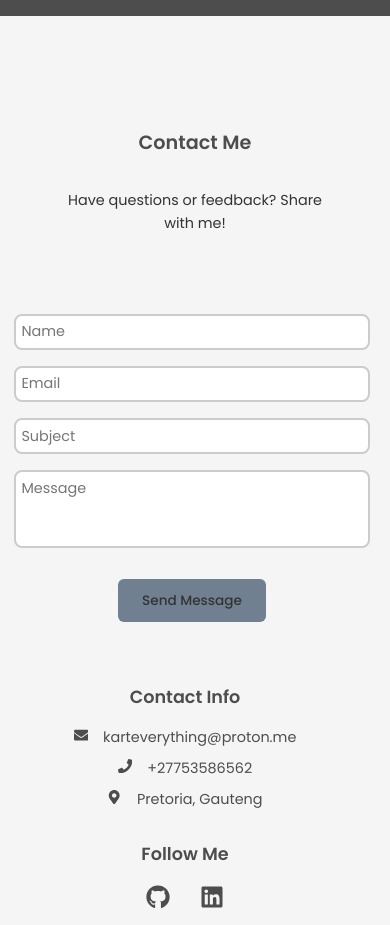
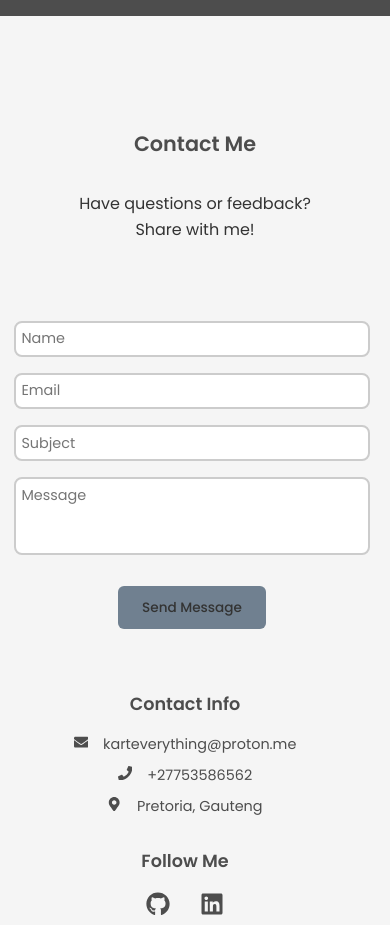
Before and after one commit to karteverything/karteverything2, a Next.js app: page / in a window 390 px wide. Shown: the part 5080-6005 px from the top of the page. Built offline with nearby package versions, Linux system fonts and the light colour scheme; no server answers; the database is empty.

Commit message:
adjust font size for small devices

```diff
--- a/app/globals.css
+++ b/app/globals.css
@@ -1218,6 +1218,7 @@ input[type=text], textarea {
     }
 
     .contact-title h2 {
+        font-size: 1.3rem;
         margin-bottom: 2rem;
     }
 
@@ -1247,7 +1248,7 @@ input[type=text], textarea {
     }
 
     .contact-title p {
-        font-size: 0.9rem;
+        font-size: 1rem;
         margin-bottom: 30px;
     }
 
@@ -1259,6 +1260,10 @@ input[type=text], textarea {
     .contact-form input,
     .contact-form textarea {
         padding: 0.35rem;
+    }
+
+    .contact-right p {
+        font-size: 0.9rem;
     }
 }
 
```
